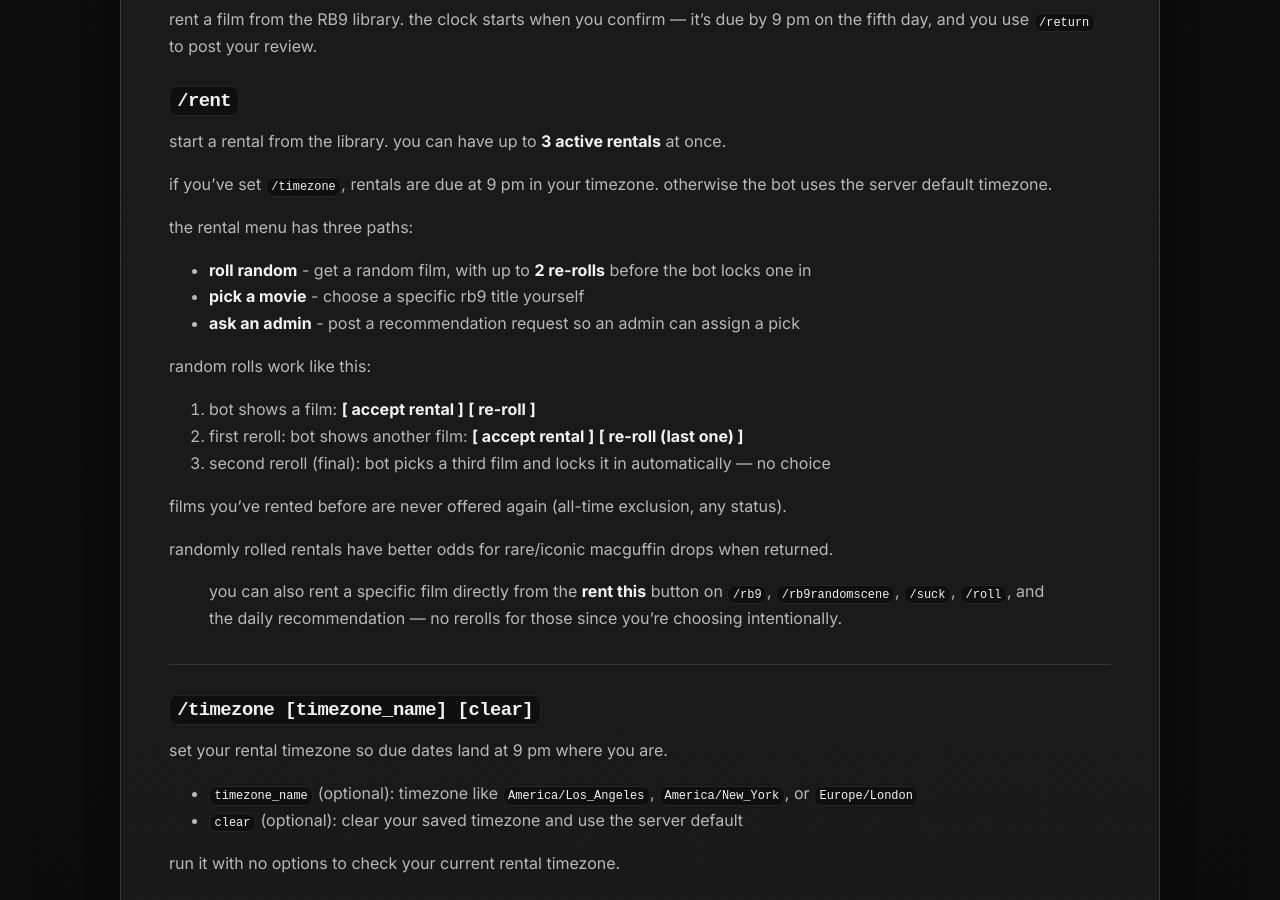
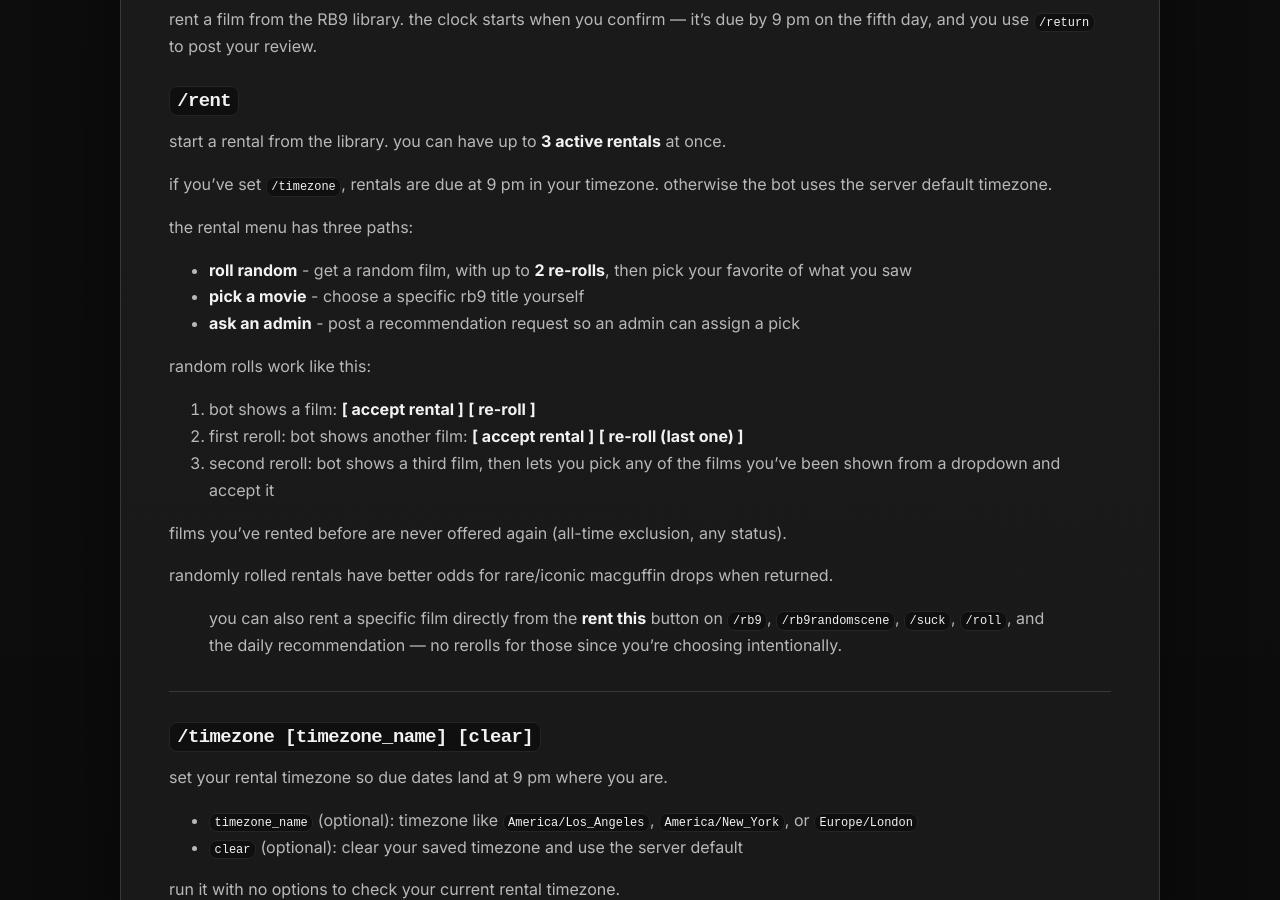
Before and after one commit to rupertosandez/sucklingsite, a Jekyll site: the page built from COMMANDS.md, in a window 1280 px wide and 900 px high, scrolled down 2583 px. Built offline with Jekyll 4.4.1, drawn with Linux system fonts in a browser that asks for light colours.

Commit message:
Document /rent final-pick from rolled films (2.8.0)
Co-Authored-By: Claude Opus 4.8 <noreply@anthropic.com>

```diff
--- a/COMMANDS.md
+++ b/COMMANDS.md
@@ -95,7 +95,7 @@ if you've set `/timezone`, rentals are due at 9 pm in your timezone. otherwise t
 
 the rental menu has three paths:
 
-- **roll random** - get a random film, with up to **2 re-rolls** before the bot locks one in
+- **roll random** - get a random film, with up to **2 re-rolls**, then pick your favorite of what you saw
 - **pick a movie** - choose a specific rb9 title yourself
 - **ask an admin** - post a recommendation request so an admin can assign a pick
 
@@ -103,7 +103,7 @@ random rolls work like this:
 
 1. bot shows a film: **[ accept rental ]** **[ re-roll ]**
 2. first reroll: bot shows another film: **[ accept rental ]** **[ re-roll (last one) ]**
-3. second reroll (final): bot picks a third film and locks it in automatically — no choice
+3. second reroll: bot shows a third film, then lets you pick any of the films you've been shown from a dropdown and accept it
 
 films you've rented before are never offered again (all-time exclusion, any status).
 
```
Also changed, not shown: CHANGELOG.md.
